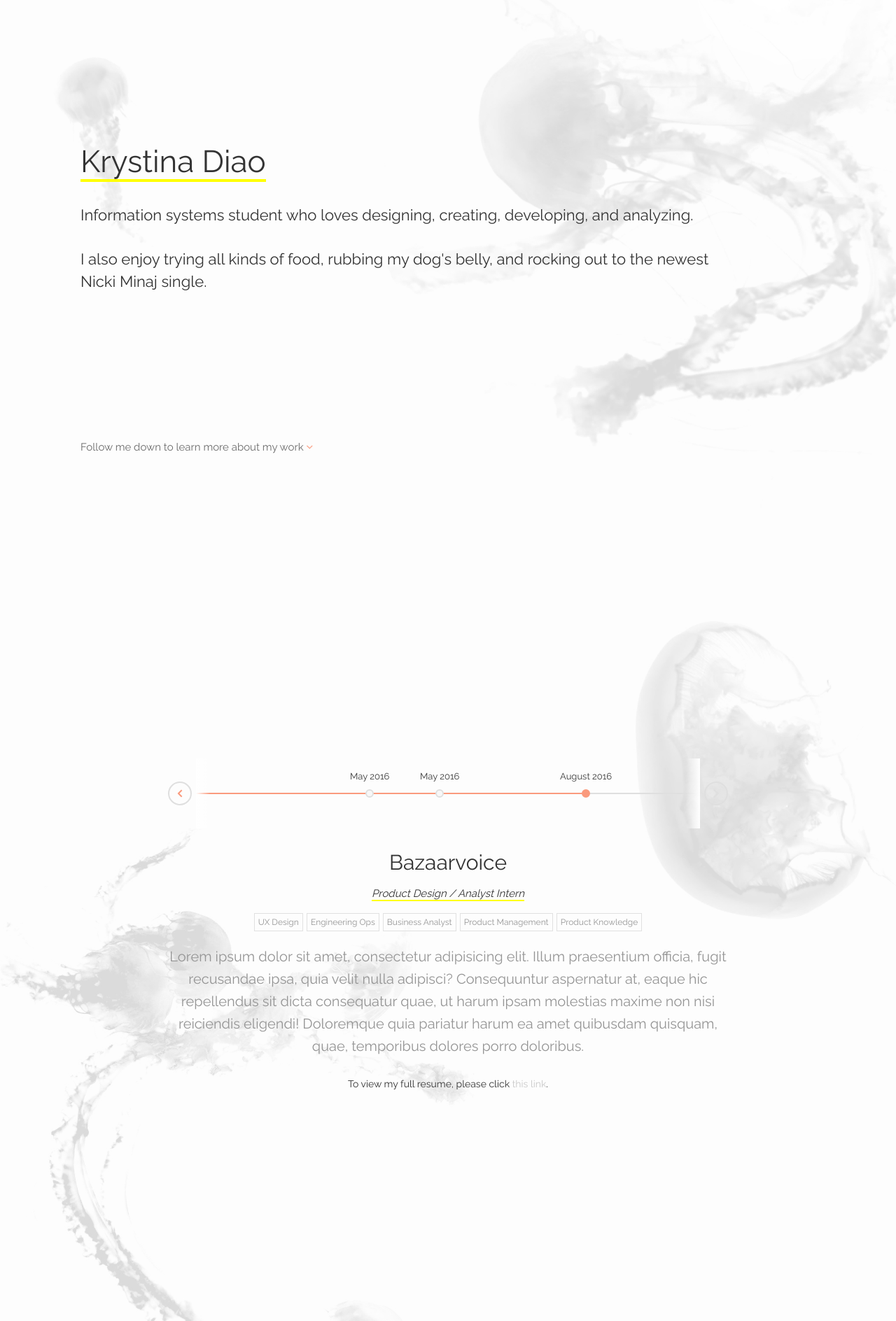
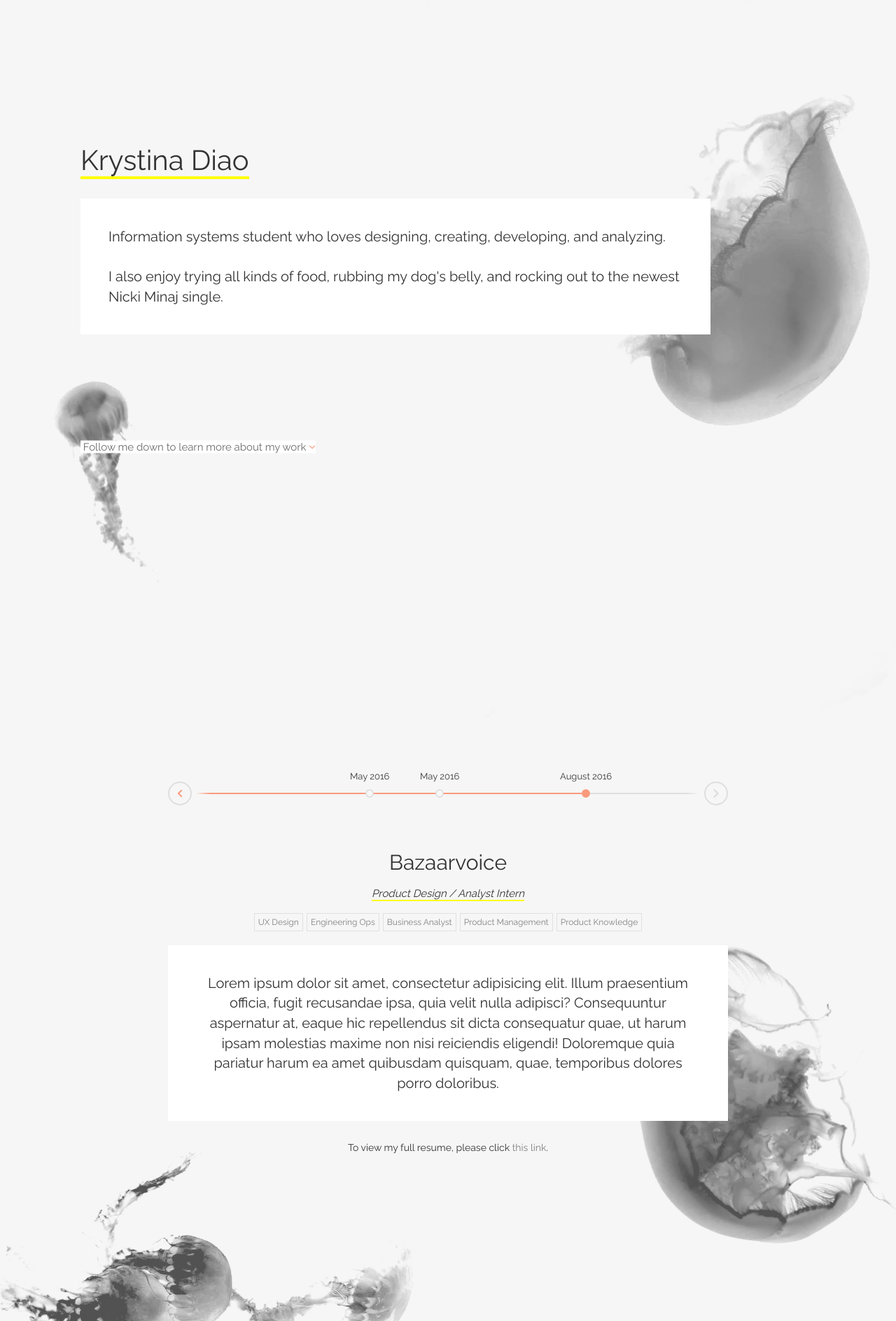
Before and after one commit to krystinadiao/krystinadiao.github.io, a PHP site: page / in a window 1280 px wide. Shown: the top 1888 px of the page at 70% size. Run offline with PHP 8.4, Linux system fonts and the light colour scheme; some libraries are stand-ins or nearby versions.

Commit message:
no message

```diff
--- a/index.html
+++ b/index.html
@@ -29,17 +29,19 @@
 					<div data-aos="fade-up" data-aos-offset="200">
 
 						<h1><span>Krystina Diao<span></h1>
+							<div class="text">
 							Information systems student who loves designing, creating, developing, and analyzing.
 							<br/><br/>
 							I also enjoy trying all kinds of food, rubbing my dog's belly, and rocking out to the newest
 							Nicki Minaj single.
-
+						</div>
 						</div>
 
 
 
-						<div class="follow-me-text">
-							Follow me down to learn more about my work <i class="fa fa-angle-down" aria-hidden="true"></i>
+						<div class="follow-me-text"><span>
+							&nbsp;Follow me down to learn more about my work&nbsp;<i class="fa fa-angle-down" aria-hidden="true"></i>
+						</span>
 						</div>
 
 					</div>
@@ -87,9 +89,9 @@
 											<span class="category">Marketing Analytics</span>
 											<span class="category">Operations Management</span>
 										</p><br/>
-										<p>
+										<p><div class="text">
 											Lorem ipsum dolor sit amet, consectetur adipisicing elit. Illum praesentium officia, fugit recusandae ipsa, quia velit nulla adipisci? Consequuntur aspernatur at, eaque hic repellendus sit dicta consequatur quae, ut harum ipsam molestias maxime non nisi reiciendis eligendi! Doloremque quia pariatur harum ea amet quibusdam quisquam, quae, temporibus dolores porro doloribus.
-										</p>
+									</div>	</p>
 									</li>
 
 									<li data-date="20/05/2016">
@@ -101,9 +103,9 @@
 											<span class="category">Wordpress</span>
 										</p><br/>
 
-										<p>
+										<p><div class="text">
 											Lorem ipsum dolor sit amet, consectetur adipisicing elit. Illum praesentium officia, fugit recusandae ipsa, quia velit nulla adipisci? Consequuntur aspernatur at, eaque hic repellendus sit dicta consequatur quae, ut harum ipsam molestias maxime non nisi reiciendis eligendi! Doloremque quia pariatur harum ea amet quibusdam quisquam, quae, temporibus dolores porro doloribus.
-										</p>
+									</div>	</p>
 									</li>
 
 									<li data-date="25/05/2016">
@@ -114,9 +116,9 @@
 											<span class="category">Analyst</span>
 											<span class="category">Product Knowledge</span>
 										</p><br/>
-										<p>
+										<p><div class="text">
 											Lorem ipsum dolor sit amet, consectetur adipisicing elit. Illum praesentium officia, fugit recusandae ipsa, quia velit nulla adipisci? Consequuntur aspernatur at, eaque hic repellendus sit dicta consequatur quae, ut harum ipsam molestias maxime non nisi reiciendis eligendi! Doloremque quia pariatur harum ea amet quibusdam quisquam, quae, temporibus dolores porro doloribus.
-										</p>
+									</div>	</p>
 									</li>
 
 									<li  class="selected" data-date="05/06/2016">
@@ -130,8 +132,9 @@
 											<span class="category">Product Management</span>
 											<span class="category">Product Knowledge</span>
 										</p><br/>
-										<p>
+										<p><div class="text">
 											Lorem ipsum dolor sit amet, consectetur adipisicing elit. Illum praesentium officia, fugit recusandae ipsa, quia velit nulla adipisci? Consequuntur aspernatur at, eaque hic repellendus sit dicta consequatur quae, ut harum ipsam molestias maxime non nisi reiciendis eligendi! Doloremque quia pariatur harum ea amet quibusdam quisquam, quae, temporibus dolores porro doloribus.
+										</div>
 										</p>
 									</li>
 
--- a/style.css
+++ b/style.css
@@ -50,7 +50,7 @@ body {
   font-family: 'Raleway', sans-serif !important;
   position: relative;
   margin: 0;
-  background-color:#fff !important;
+  background-color:#f6f6f6 !important;
 
 }
 
@@ -83,7 +83,13 @@ body {
   text-align:left;
   position:relative;
   height:100vh;
-  font-size:22px;
+  font-size:20px;
+}
+
+.text{
+  background-color:#fff;
+  font-size:20px;
+  padding:40px;
 }
 
 .header h1 span{
@@ -112,6 +118,10 @@ a:hover span{
 .follow-me-text{
   top:70%;
   transform: translateY(-100%);
+}
+
+.follow-me-text span{
+  background-color:#fff;
 }
 
 .main {
@@ -239,7 +249,7 @@ b{
 }
 
 a{
-  color:#c9c9c9;
+  color:#818181;
   text-decoration:none;
 }
 
@@ -274,10 +284,11 @@ a.image:hover{
   border: 1px solid #e1e1e1;
   padding: 5px;
   font-size:12px;
+  color:#818181;
 }
 
 .category:hover{
-  background-color:#f1f1f1;
+  background-color:#fff;
   -webkit-transition: 1s; /* Safari */
   transition: 1s;
   -moz-transform:1s;
@@ -344,13 +355,13 @@ a.image:hover{
 }
 .cd-horizontal-timeline .events-wrapper::before {
   left: 0;
-  background-image: -webkit-linear-gradient( left , #fff, rgba(255, 255, 255, 0));
-  background-image: linear-gradient(to right, #fff, rgba(255, 255, 255, 0));
+  background-image: -webkit-linear-gradient( left , #f6f6f6, rgba(246, 246, 246, 0));
+  background-image: linear-gradient(to right, #f6f6f6, rgba(246, 246, 246, 0));
 }
 .cd-horizontal-timeline .events-wrapper::after {
   right: 0;
-  background-image: -webkit-linear-gradient( right , #fff, rgba(255, 255, 255, 0));
-  background-image: linear-gradient(to left, #fff, rgba(255, 255, 255, 0));
+  background-image: -webkit-linear-gradient( right , #f6f6f6, rgba(246, 246, 246, 0));
+  background-image: linear-gradient(to left, #f6f6f6, rgba(246, 246, 246, 0));
 }
 .cd-horizontal-timeline .events {
   /* this is the grey line/timeline */
```
Also changed, not shown: bg.jpg.
